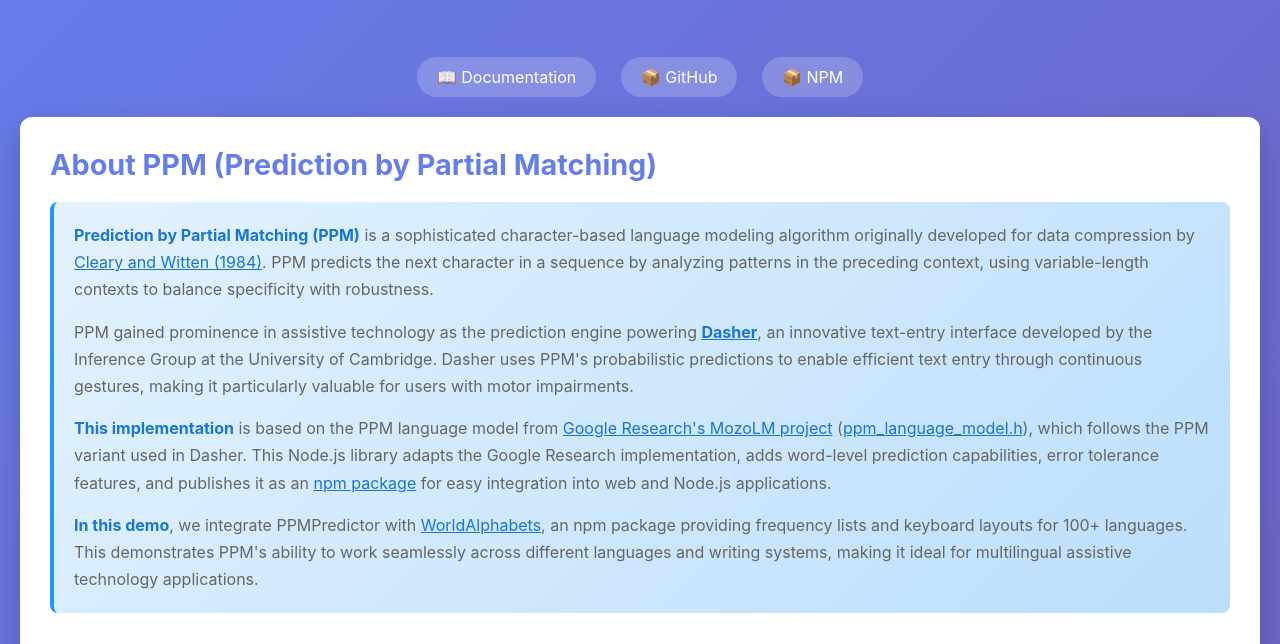
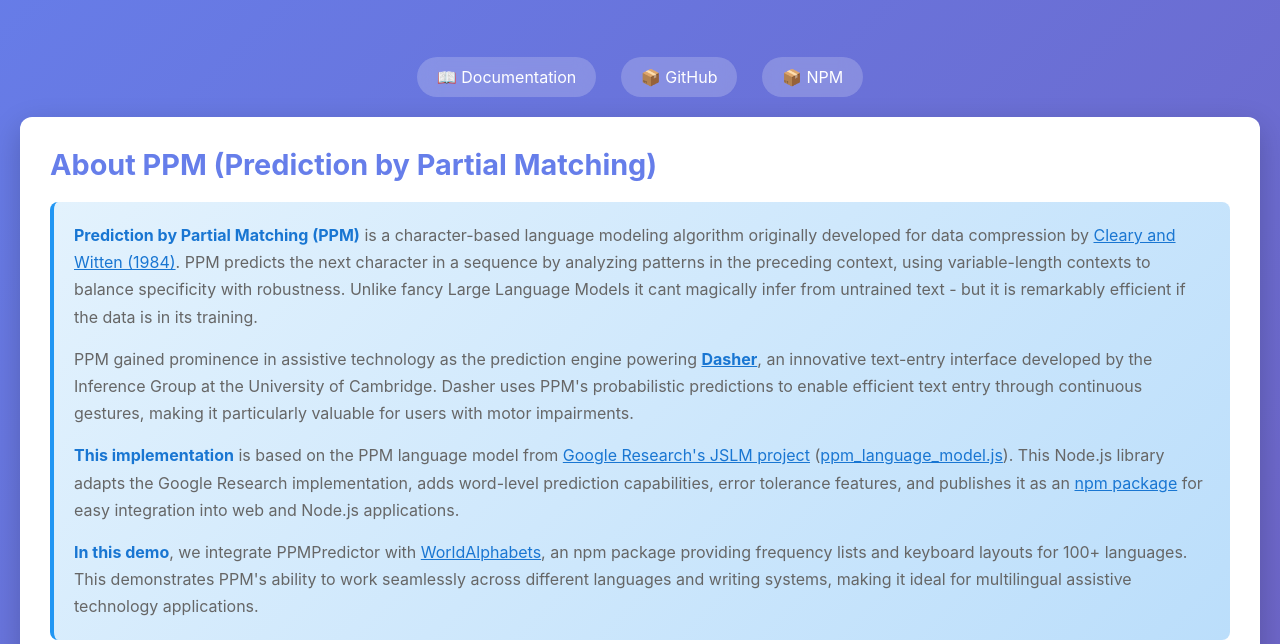
Before and after one commit to willwade/ppmpredictor, a website built with Vite: page docs/demo.html in a window 1280 px wide. Shown: the part 156-800 px from the top of the page. Built offline with nearby package versions, Linux system fonts and the light colour scheme; what worldalphabets would draw is missing.

Commit message:
tweaks to intro text

```diff
--- a/docs/demo.html
+++ b/docs/demo.html
@@ -306,9 +306,9 @@
       <h2>About PPM (Prediction by Partial Matching)</h2>
       <div class="info-box" style="background: linear-gradient(135deg, #e3f2fd 0%, #bbdefb 100%); border-left-color: #2196f3;">
         <p style="margin: 0 0 15px 0; line-height: 1.7;">
-          <strong>Prediction by Partial Matching (PPM)</strong> is a sophisticated character-based language modeling algorithm originally developed for data compression by
+          <strong>Prediction by Partial Matching (PPM)</strong> is a  character-based language modeling algorithm originally developed for data compression by
           <a href="https://ieeexplore.ieee.org/document/1096090" target="_blank" style="color: #1976d2;">Cleary and Witten (1984)</a>.
-          PPM predicts the next character in a sequence by analyzing patterns in the preceding context, using variable-length contexts to balance specificity with robustness.
+          PPM predicts the next character in a sequence by analyzing patterns in the preceding context, using variable-length contexts to balance specificity with robustness. Unlike fancy Large Language Models it cant magically infer from untrained text - but it is remarkably efficient if the data is in its training.
         </p>
 
         <p style="margin: 0 0 15px 0; line-height: 1.7;">
@@ -320,9 +320,9 @@
 
         <p style="margin: 0 0 15px 0; line-height: 1.7;">
           <strong>This implementation</strong> is based on the PPM language model from
-          <a href="https://github.com/google-research/mozolm" target="_blank" style="color: #1976d2;">Google Research's MozoLM project</a>
-          (<a href="https://github.com/google-research/mozolm/blob/main/mozolm/models/ppm_language_model.h" target="_blank" style="color: #1976d2;">ppm_language_model.h</a>),
-          which follows the PPM variant used in Dasher. This Node.js library adapts the Google Research implementation,
+          <a href="https://github.com/google-research/google-research/tree/master/jslm" target="_blank" style="color: #1976d2;">Google Research's JSLM project</a>
+          (<a href="https://github.com/google-research/google-research/blob/master/jslm/ppm_language_model.js" target="_blank" style="color: #1976d2;">ppm_language_model.js</a>).
+          This Node.js library adapts the Google Research implementation,
           adds word-level prediction capabilities, error tolerance features, and publishes it as an
           <a href="https://www.npmjs.com/package/@willwade/ppmpredictor" target="_blank" style="color: #1976d2;">npm package</a>
           for easy integration into web and Node.js applications.
```
